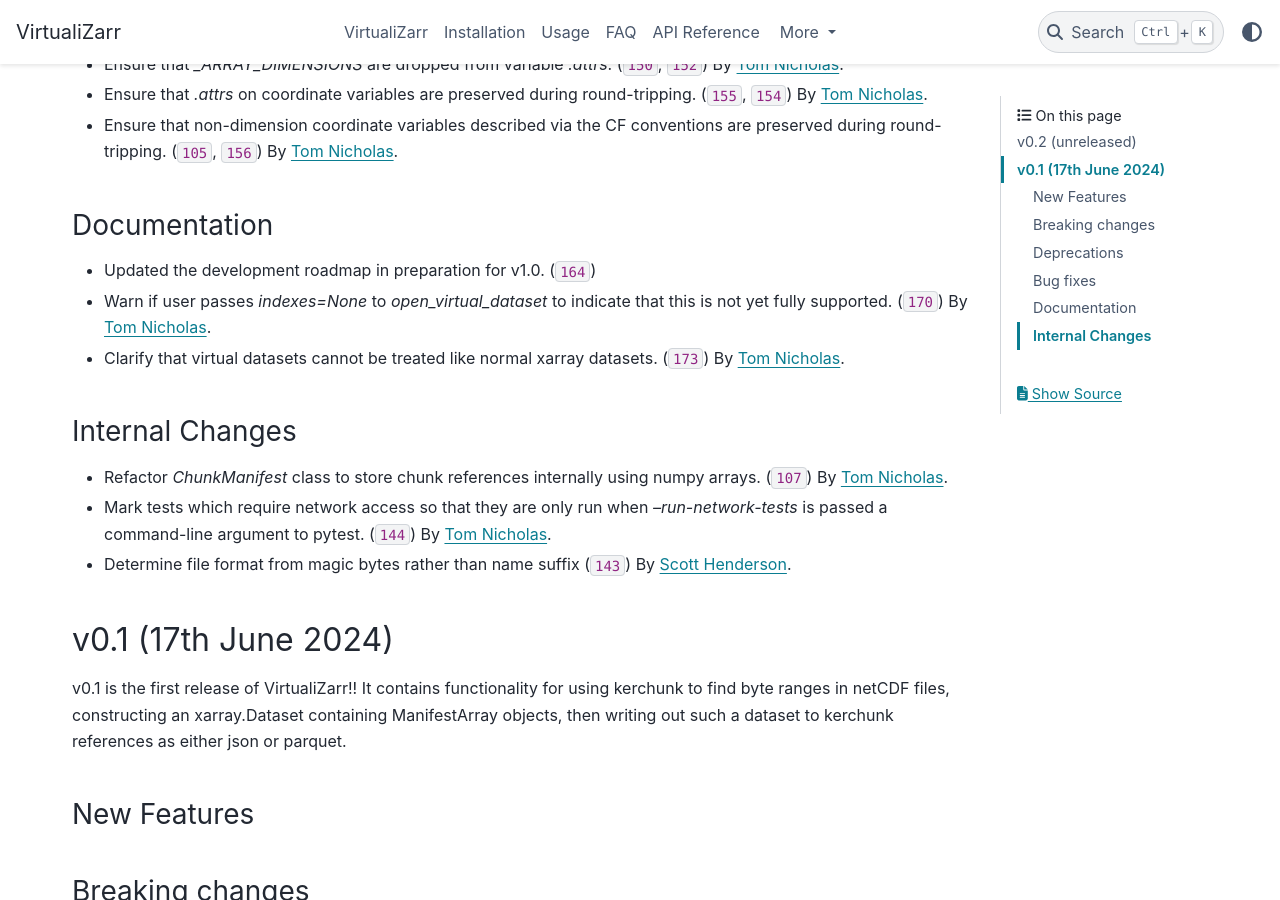
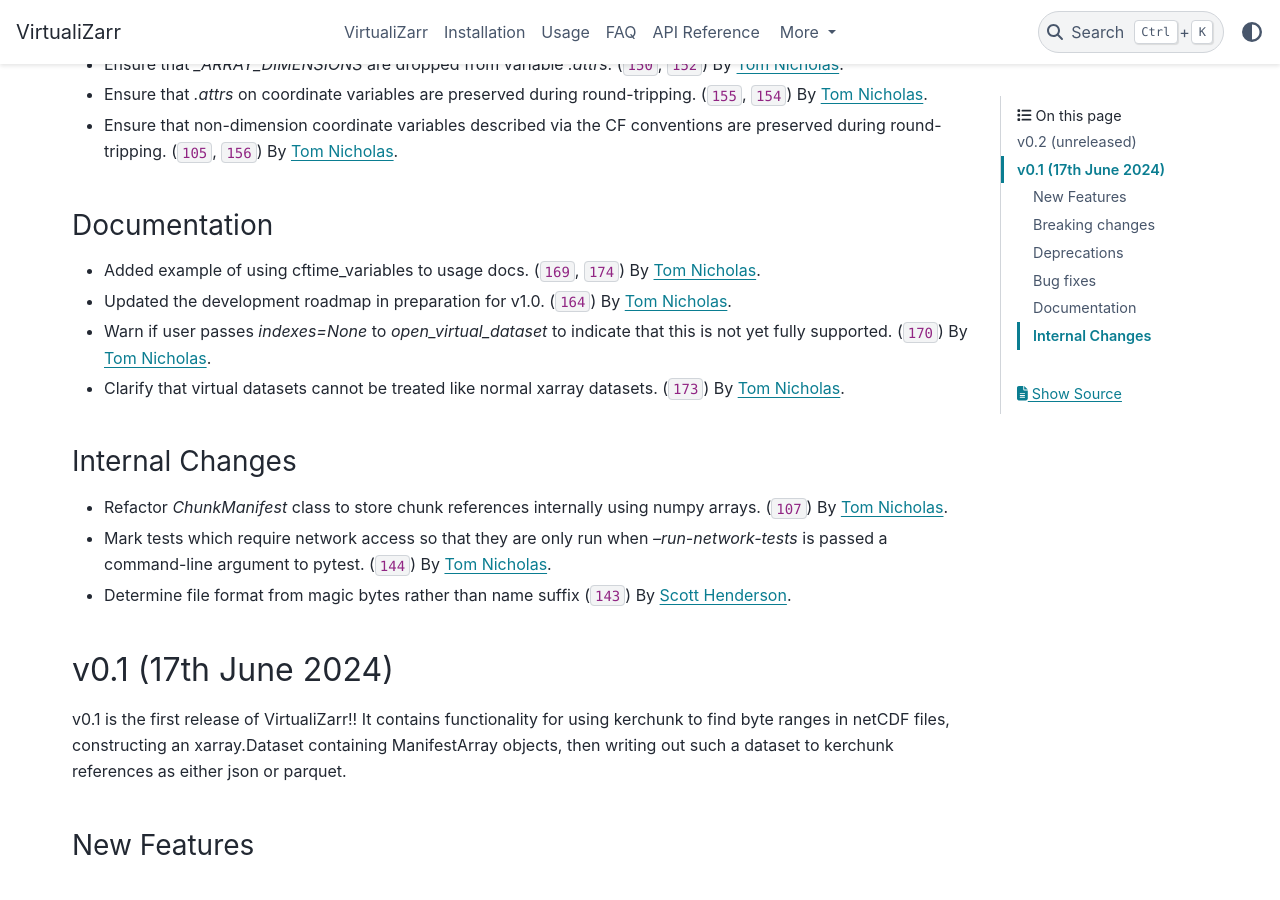
Before and after one commit to zarr-developers/VirtualiZarr, a Sphinx documentation site: the page built from docs/releases.rst, in a window 1280 px wide and 900 px high, scrolled down 744 px. Built offline with Sphinx 7.4.7 and the PyData theme 0.15.4, drawn with Linux system fonts in a browser that asks for light colours; cross-references to code outside the pages are shown as plain code.

Commit message:
release notes

```diff
--- a/docs/releases.rst
+++ b/docs/releases.rst
@@ -39,7 +39,10 @@
 Documentation
 ~~~~~~~~~~~~~
 
+- Added example of using cftime_variables to usage docs. (:issue:`169`, :pull:`174`)
+  By `Tom Nicholas <https://github.com/TomNicholas>`_.
 - Updated the development roadmap in preparation for v1.0. (:pull:`164`)
+  By `Tom Nicholas <https://github.com/TomNicholas>`_.
 - Warn if user passes `indexes=None` to `open_virtual_dataset` to indicate that this is not yet fully supported.
   (:pull:`170`) By `Tom Nicholas <https://github.com/TomNicholas>`_.
 - Clarify that virtual datasets cannot be treated like normal xarray datasets. (:issue:`173`)
```
